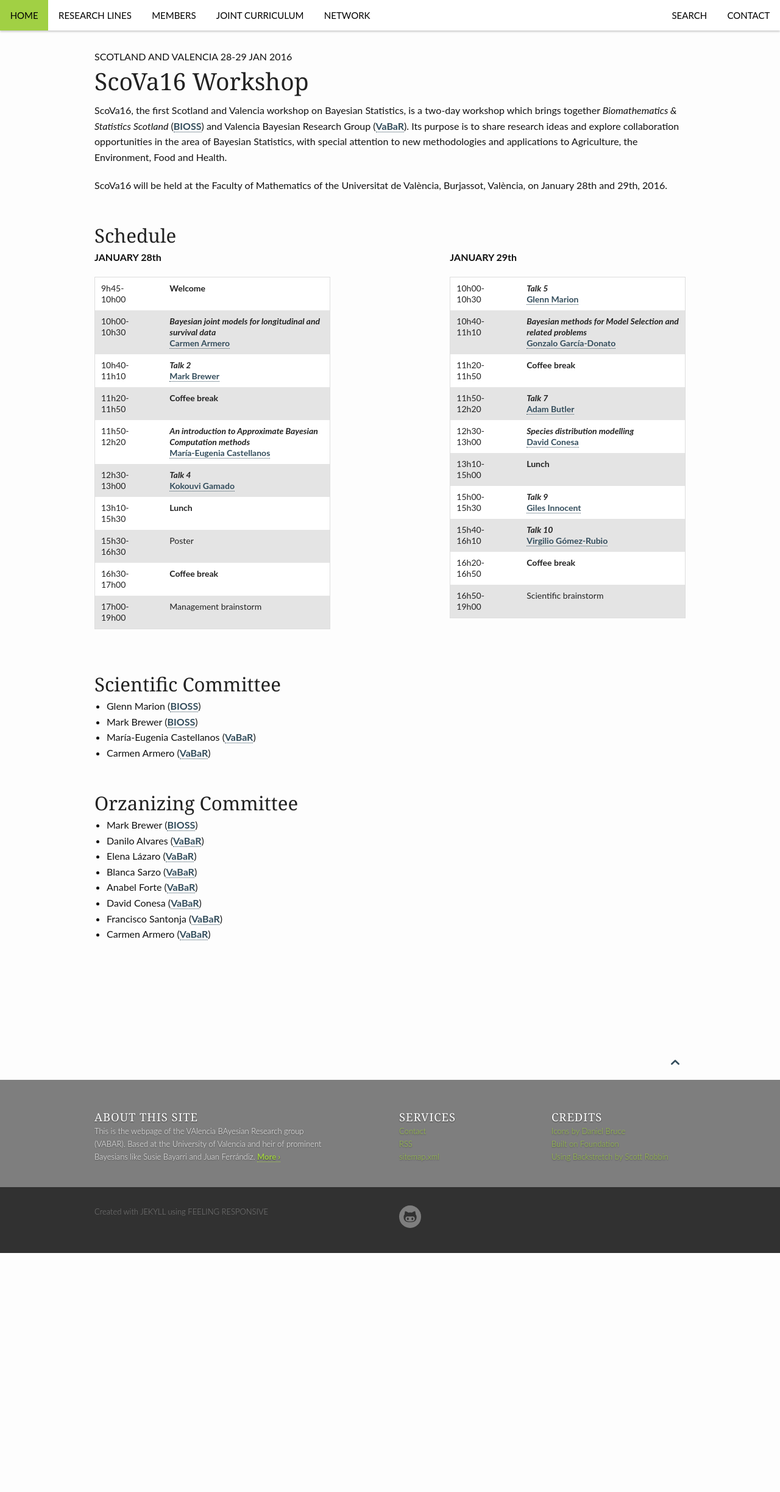
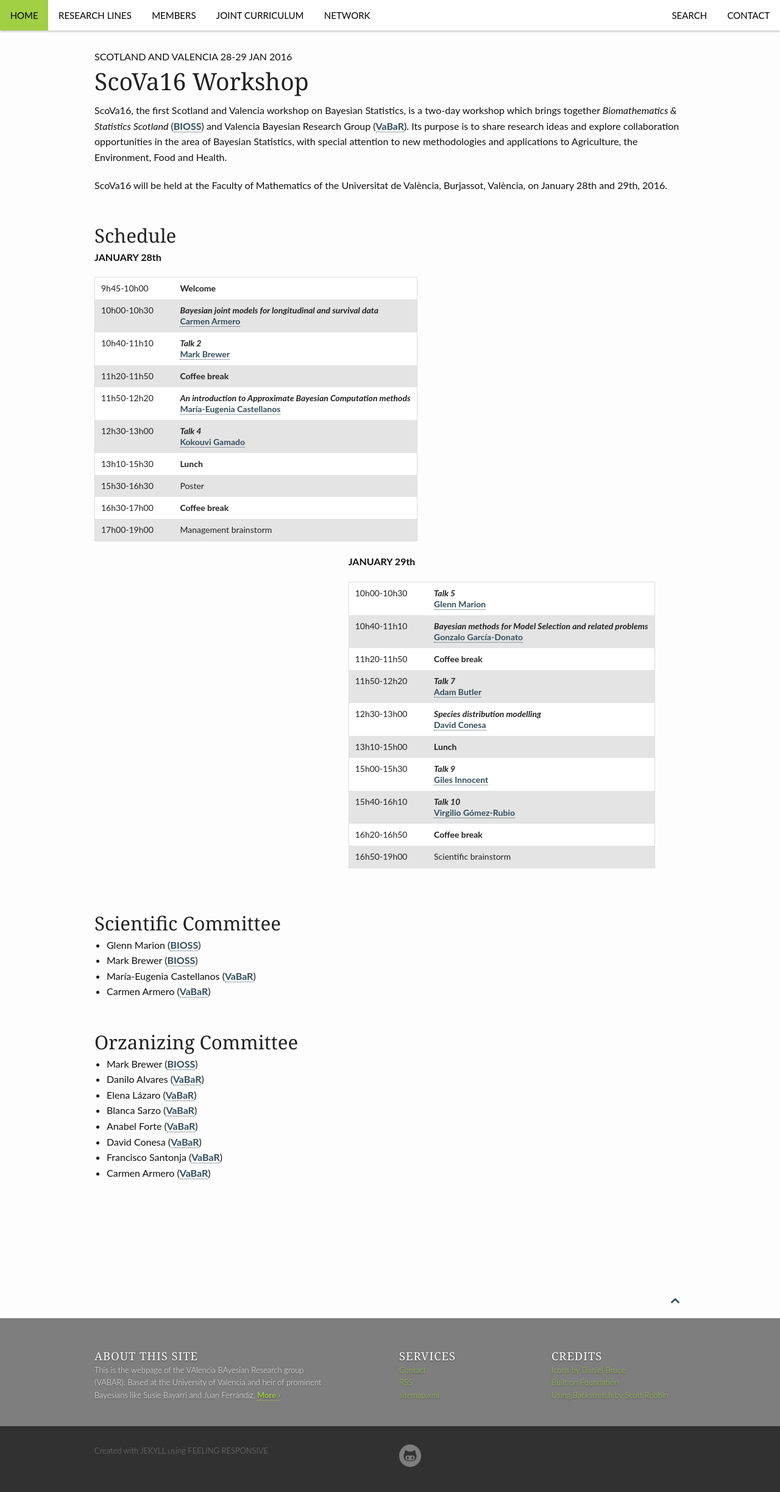
Before and after one commit to VABAR/VABAR.github.io, a Jekyll site: the page built from _posts/events/2015-12-17-ScoVa16.md, in a window 1280 px wide. Shown: the whole page at 61% size. Built offline with Jekyll 4.4.1, drawn with Linux system fonts in a browser that asks for light colours; before the commit the page ends 2055 px from its top, so only the background shows below that.

Commit message:
Update 2015-12-17-ScoVa16.md

```diff
--- a/_posts/events/2015-12-17-ScoVa16.md
+++ b/_posts/events/2015-12-17-ScoVa16.md
@@ -15,7 +15,7 @@ ScoVa16 will be held at the Faculty of Mathematics of the Universitat de Valènc
 ## Schedule
 
 <div class="row" markdown="1">
-  <div class="small-10 medium-5 columns" markdown="1">
+  <div class="small-10 medium-7 columns" markdown="1">
 
 **JANUARY 28th**
 
@@ -31,7 +31,7 @@ ScoVa16 will be held at the Faculty of Mathematics of the Universitat de Valènc
 17h00-19h00 || Management brainstorm
 
   </div>
-  <div class="small-10 medium-5 columns" markdown="1">
+  <div class="small-10 medium-7 columns" markdown="1">
 
 **JANUARY 29th**
 
```
